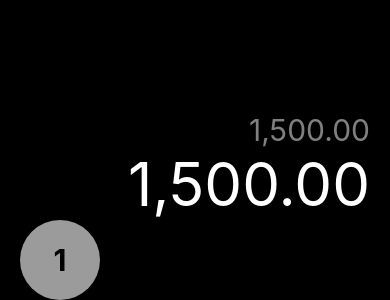
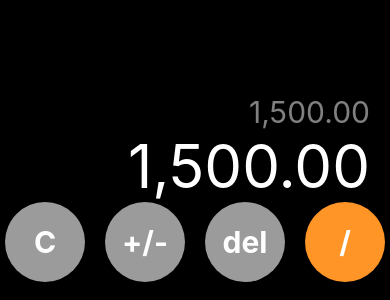
Before and after one commit to Felipe0298/Calculadora-iOS, a React Native app: screen / in a window 390 px wide. Shown: the part 544-844 px from the top of the page. Built offline with nearby package versions, Linux system fonts and the light colour scheme.

Commit message:
89. Botón de calculadora y sus filas

```diff
--- /dev/null
+++ b/src/components/BotonCalculadora.tsx
@@ -0,0 +1,16 @@
+import React from 'react';
+import { Text, View } from 'react-native';
+import { styles } from '../theme/appTheme';
+
+ export interface props{
+    texto:string;
+    color?: string
+}
+
+export const BotonCalculadora = ({texto, color = "#2D2D2D"}:props) => {
+    return (
+        <View style={{...styles.boton, backgroundColor: color}}>
+            <Text style={styles.botonTexto}>{texto}</Text>
+        </View>
+    );
+}
--- a/src/screens/CalculadoraScreen.tsx
+++ b/src/screens/CalculadoraScreen.tsx
@@ -1,6 +1,9 @@
 import React from 'react';
 import { Text, View} from 'react-native';
+import { BotonCalculadora } from '../components/BotonCalculadora';
 import { styles } from '../theme/appTheme';
+
+
 
 export const CalculadoraScreen = () => {
     return (
@@ -8,11 +11,12 @@
             <Text style={styles.resultadoPequeno}>1,500.00</Text>
             <Text style={styles.resultado}>1,500.00</Text>
 
-            <View>
+            <View style={styles.fila}>
                 {/* Boton */}
-                <View style={styles.boton}>
-                    <Text style={styles.botonTexto}>1</Text>
-                </View>
+                <BotonCalculadora texto={"C"} color={"#9B9B9B"}/>
+                <BotonCalculadora texto={"+/-"} color={"#9B9B9B"}/>
+                <BotonCalculadora texto={"del"} color={"#9B9B9B"}/>
+                <BotonCalculadora texto={"/"} color={"#FF9427"}/>
             </View>
         </View>
     );
--- a/src/theme/appTheme.tsx
+++ b/src/theme/appTheme.tsx
@@ -23,15 +23,23 @@
     boton:{
         height:80,
         width:80,
-        backgroundColor:"#9B9B9B",
+        backgroundColor:"#2D2D2D",
         borderRadius:100,
-        justifyContent:"center"
+        justifyContent:"center",
+        marginHorizontal:10
     },
     botonTexto:{
         textAlign:"center",
         padding:10,
         fontSize:30,
-        color:"black",
+        color:"white",
         fontWeight:"bold"
+    },
+    fila:{
+        flexDirection:"row",
+        justifyContent:"center",
+        marginBottom:18,
+        paddingHorizontal:10,
+
     }
 });
```
